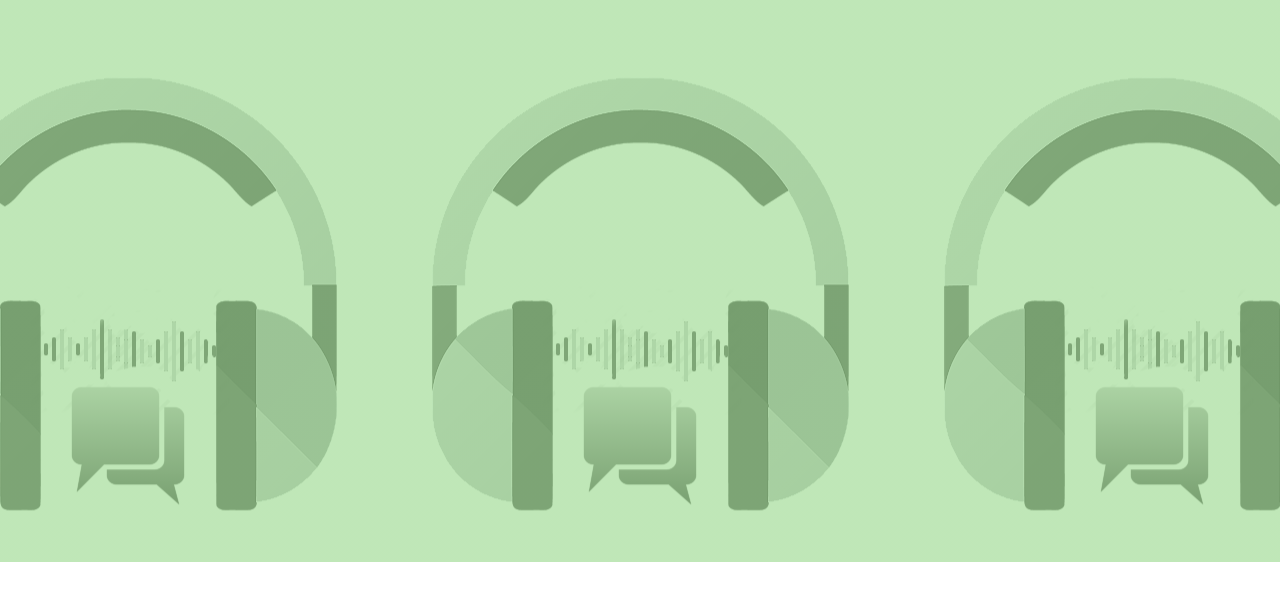
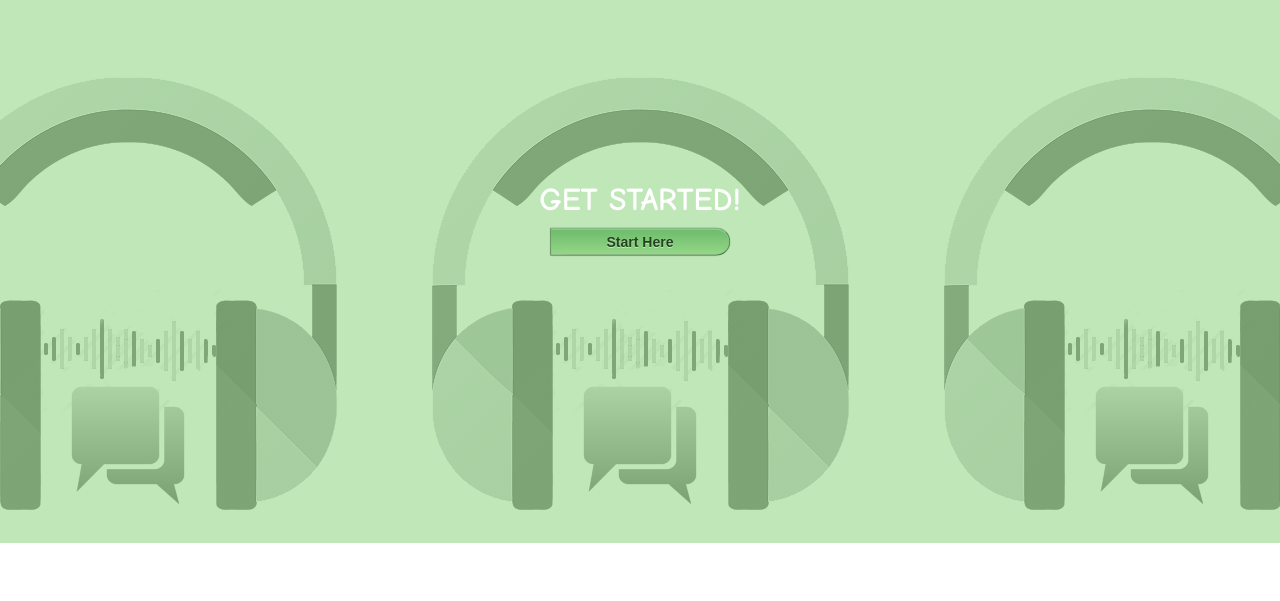
Before and after one commit to yungtrizzle/GrooveChat, a plain HTML site: page index.html in a window 1280 px wide. Shown: the part 107-708 px from the top of the page. Drawn offline with Linux system fonts and the light colour scheme.

Commit message:
Html Landing View Complete

```diff
--- a/index.html
+++ b/index.html
@@ -28,10 +28,12 @@
     </nav>
 
     <div class="landing">
-        <div> <h2> Get Started Now!</h2>
-        </div>
 
-    </div>
+    <header>
+            <h2> Get Started!<h2>
+            <a href="#openModal"><button type="button" class="smit">Start Here</button></a>
+    </header>
+
 
     <div id="openModal" class="modalDialog">
 	<div>
@@ -44,6 +46,12 @@
     </div>
 
 
+
+
+
+    </div>
+
+
 </body>
 
 </html>
--- a/style-original.css
+++ b/style-original.css
@@ -2,7 +2,6 @@ body{
     margin: 0;
     padding: 0;
     font-size: 15px;
-
 }
 
 .navbar {
@@ -99,10 +98,7 @@ body{
     height: 650px;
     display: block;
     position: relative;
-}
 
-.landing::after{
-    content: "";
     background-image:
     linear-gradient(
       rgba(149, 215, 136, 0.6),
@@ -120,6 +116,58 @@ body{
     z-index: -1;
 }
 
+header {
+  position: absolute;
+  top: 50%;
+  left: 50%;
+  transform: translate(-50%, -50%);
+  color: white;
+  text-align: center;
+  font-family:'Comic Sans MS', sans-serif;
+}
+
+h2 {
+  text-transform: uppercase;
+  margin: 0;
+  font-size: 2rem;
+  white-space: nowrap;
+}
+
+
+.smit{
+
+    background-color: #aaa;
+    background-image: linear-gradient(#95d788, #6cbb6b);
+    border-radius: 3px 50px 50px 3px;
+    border-width: 1px;
+    border-style: solid;
+    border-color: #7eba7c #578e57 #447d43;
+    box-shadow: 0 0 1px rgba(0, 0, 0, 0.3),
+                0 1px 0 rgba(255, 255, 255, 0.3) inset;
+    height: 27.5px;
+/*    margin: 0 0 0 3px;*/
+    padding: 0;
+    width: 180px;
+    cursor: pointer;
+    font: bold 14px Arial, Helvetica;
+    color: #23441e;
+    text-shadow: 0 1px 0 rgba(255,255,255,0.5);
+}
+
+.smit{
+    background-color: #aaa;
+    background-image: linear-gradient(#6cbb6b, #95d788);
+}
+
+#smit:active {
+    background: #aaa;
+    outline: none;
+    box-shadow: 0 1px 4px rgba(0, 0, 0, 0.5) inset;
+}
+
+#smit::-moz-focus-inner {
+       border: 0;  /* Small centering fix for Firefox */
+}
 
 
 
```
